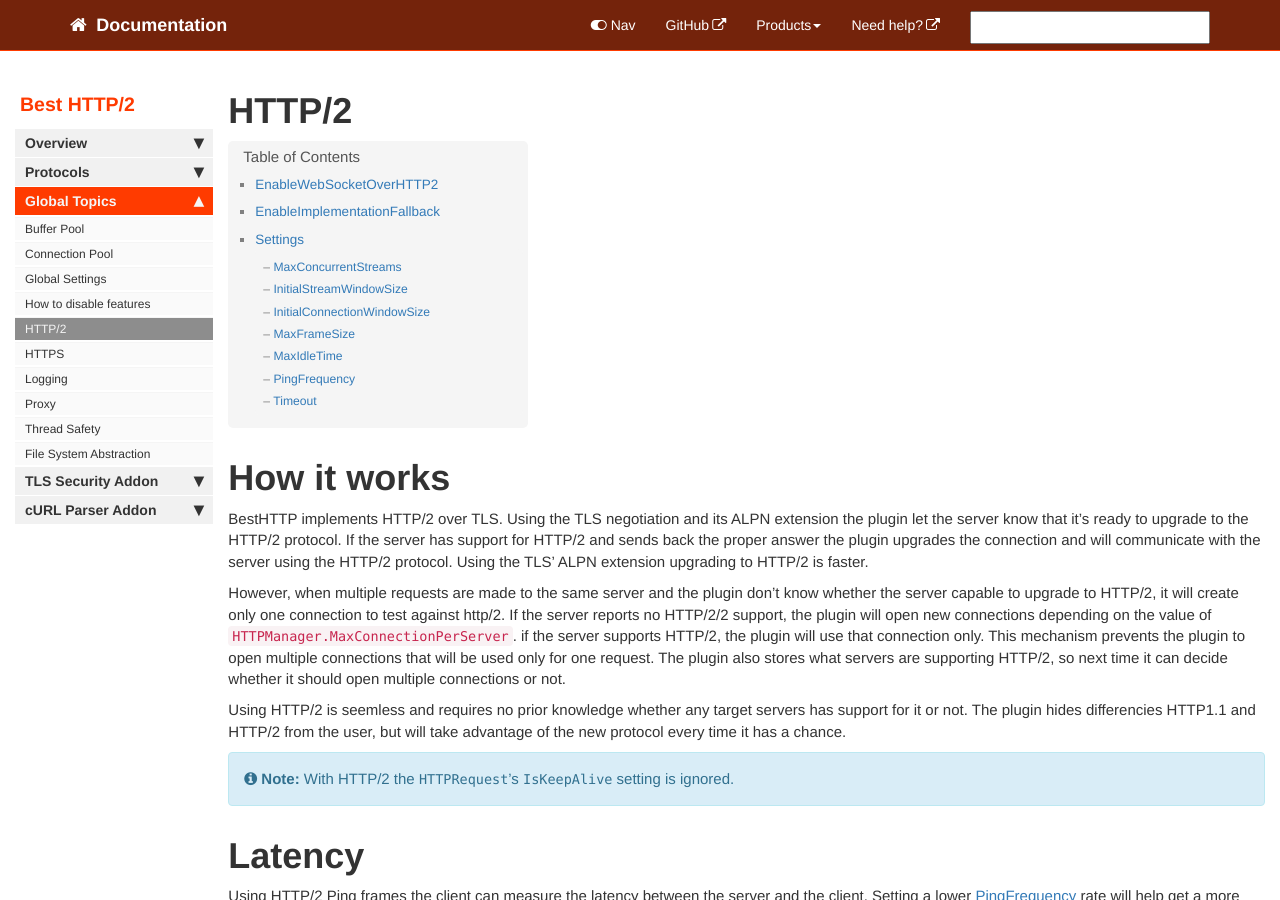
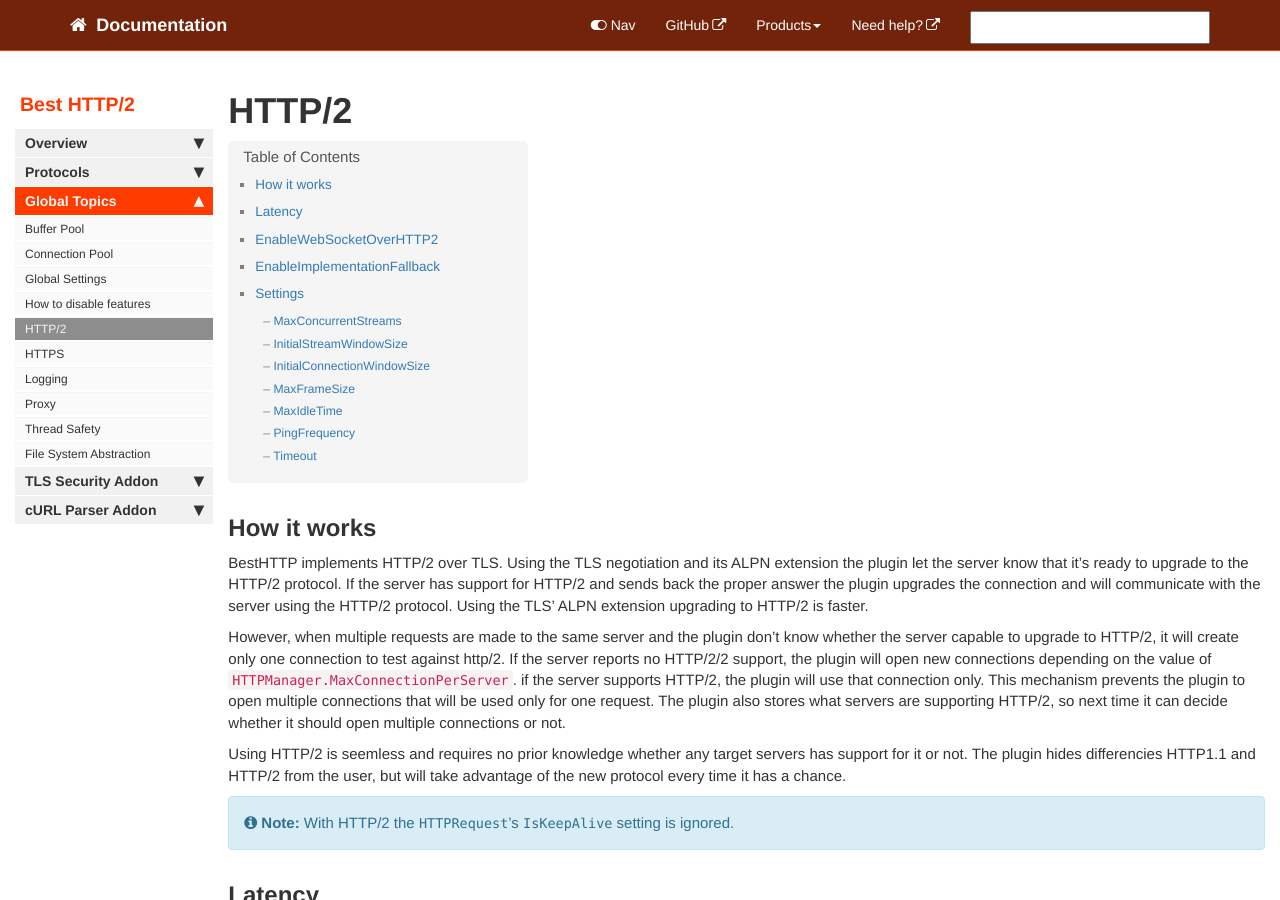
Before and after one commit to Benedicht/BestHTTP-Documentation, a Jekyll site: the page built from pages/best_http2/global_topics/HTTP2.md, in a window 1280 px wide and 900 px high. Built offline with Jekyll 4.4.1, drawn with Linux system fonts in a browser that asks for light colours; comment, search, counter and statistics services are not loaded.

Commit message:
Fixed TOC

```diff
--- a/pages/best_http2/global_topics/HTTP2.md
+++ b/pages/best_http2/global_topics/HTTP2.md
@@ -3,7 +3,7 @@
 sidebar: best_http2_main_sidebar
 ---
 
-# How it works
+## How it works
 
 BestHTTP implements HTTP/2 over TLS. Using the TLS negotiation and its ALPN extension the plugin let the server know that it's ready to upgrade to the HTTP/2 protocol.
 If the server has support for HTTP/2 and sends back the proper answer the plugin upgrades the connection and will communicate with the server using the HTTP/2 protocol. Using the TLS' ALPN extension upgrading to HTTP/2 is faster.
@@ -15,7 +15,7 @@
 
 {% include note.html content="With HTTP/2 the `HTTPRequest`'s `IsKeepAlive` setting is ignored." %}
 
-# Latency
+## Latency
 
 Using HTTP/2 Ping frames the client can measure the latency between the server and the client. Setting a lower [PingFrequency](#pingfrequency) rate will help get a more accurate view of the latency with the price of more overhead.
 
```
